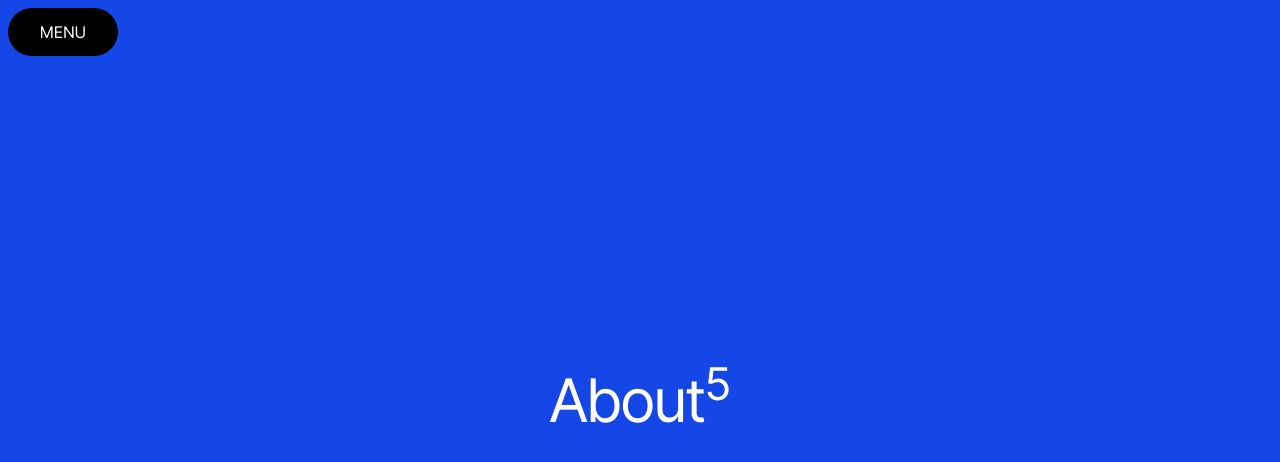
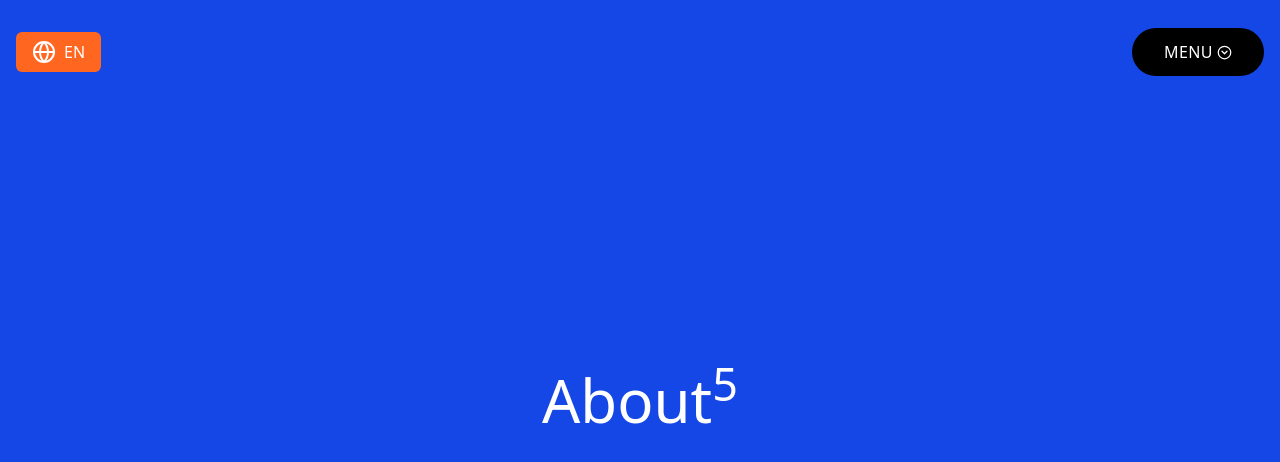
Before and after one commit to FarhanYousafzai0/MuhammadFarhan, a Next.js app: page /about in a window 1280 px wide. Shown: the top 462 px of the page. Built offline with nearby package versions, Linux system fonts and the light colour scheme.

Commit message:
Looks Amazing

```diff
--- a/app/components/Hero.jsx
+++ b/app/components/Hero.jsx
@@ -1,17 +1,33 @@
-import React from 'react'
+"use client";
+
+import React from "react";
 
 export const Hero = () => {
   return (
-    <>
+    <div className="w-screen h-screen flex items-center justify-center bg-[#B3B3B3]">
+      <div className="w-[70vw] h-[70vh] relative flex items-center justify-center">
+        {/* Heading */}
+        <h4 className="text-[14svw] -translate-x-1/2 -translate-y-1/2 absolute font-[500] top-20 left-1/2 text-nowrap -tracking-[2px] text-white uppercase">
+          We create
+        </h4>
 
-    <div className='w-screen h-screen  bg-[#B3B3B3]'>
-
-
-
-  \
+        {/* Video Box */}
+        <div className="w-[60%] h-[60%] rounded-md overflow-hidden shadow-lg relative">
+          <video
+            autoPlay
+            muted
+            loop
+            playsInline
+            className="w-full h-full object-cover"
+          >
+            <source
+              src="https://cdn.coverr.co/videos/coverr-gradient-background-1234/720p.mp4"
+              type="video/mp4"
+            />
+            Your browser does not support the video tag.
+          </video>
+        </div>
+      </div>
     </div>
-
-
-    </>
-  )
-}
+  );
+};
--- /dev/null
+++ b/app/components/Magnetic.jsx
@@ -0,0 +1,44 @@
+import React, { useRef } from "react";
+import { gsap } from "gsap";
+
+const Magnetic = ({ children, strength = 0.3, scale = 1.03 }) => {
+  const magneticRef = useRef(null);
+
+  const handleMouseMove = (e) => {
+    const { clientX, clientY } = e;
+    const { width, height, left, top } = magneticRef.current.getBoundingClientRect();
+    const x = (clientX - (left + width / 2)) * strength;
+    const y = (clientY - (top + height / 2)) * strength;
+
+    gsap.to(magneticRef.current, {
+      x,
+      y,
+      scale,
+      duration: 0.4,
+      ease: "power3.out",
+    });
+  };
+
+  const handleMouseLeave = () => {
+    gsap.to(magneticRef.current, {
+      x: 0,
+      y: 0,
+      scale: 1,
+      duration: 0.5,
+      ease: "power3.out",
+    });
+  };
+
+  return (
+    <div
+      ref={magneticRef}
+      className="inline-block will-change-transform"
+      onMouseMove={handleMouseMove}
+      onMouseLeave={handleMouseLeave}
+    >
+      {children}
+    </div>
+  );
+};
+
+export default Magnetic;
--- a/app/components/Nav.jsx
+++ b/app/components/Nav.jsx
@@ -3,116 +3,124 @@
 import React, { useState, useRef, useEffect } from "react";
 import Link from "next/link";
 import { gsap } from "gsap";
-import { ArrowUpRight, X } from "lucide-react";
+import { ArrowUpRight, CircleChevronDown, Globe, X } from "lucide-react";
 import { useGSAP } from "@gsap/react";
-import { navItems } from "../data";
+import Magnetic from "./Magnetic";
+
+const navData = {
+  en: [
+    { name: "About", link: "#about" },
+    { name: "Work", link: "#work" },
+    { name: "Let's Talk", link: "#contact" },
+  ],
+  ur: [
+    { name: "تعارف", link: "#about" },
+    { name: "کام", link: "#work" },
+    { name: "آئیے بات کریں", link: "#contact" },
+  ],
+};
 
 const Nav = () => {
+  const [isOpen, setIsOpen] = useState(false);
+  const [lang, setLang] = useState("en");
+  const ContainerRef = useRef(null);
+  const globeRef = useRef(null);
 
-const [isOpen, setIsOpen] = useState(false);
+  const navItems = navData[lang];
 
-const ContainerRef = useRef(null);
-
-
-
-useGSAP(()=>{
-const tl = gsap.timeline();
+  // GSAP timeline
+  useGSAP(() => {
+    const tl = gsap.timeline({ defaults: { ease: "power2.inOut" } });
     tl.to(ContainerRef.current, {
       height: isOpen ? "700px" : "0px",
       duration: 0.5,
-    ease: "power2.inOut",
-  })
-  .fromTo('links',{
-    y:100
-  },
-{y:0,duration:0.05,ease:"bounce"})
+    }).fromTo(
+      ".links",
+      { y: 100, opacity: 0 },
+      { y: 0, opacity: 1, stagger: 0.1, duration: 0.3 },
+      "-=0.4"
+    );
+  }, [isOpen]);
 
-
-
-
-
-},[isOpen])
-
-
-
-
-
-
-
-
+  // 🌐 Animate globe on language toggle
+  const toggleLanguage = () => {
+    gsap.fromTo(
+      globeRef.current,
+      { rotate: 0 },
+      { rotate: 360, duration: 0.6, ease: "power2.inOut" }
+    );
+    setLang((prev) => (prev === "en" ? "ur" : "en"));
+  };
 
   return (
     <>
-      <div ref={ContainerRef} className="bg-orange-700 overflow-hidden w-screen h-[0px]   fixed top-0 left-0 z-50">
+      {/* Overlay Menu */}
+      <div
+        ref={ContainerRef}
+        className="bg-[#FF6620] overflow-hidden w-screen h-[0px] fixed top-0 left-0 z-50"
+      >
         {/* Close Menu */}
-
-
-
-
-
-<div onClick={()=>setIsOpen(false)} className="  bg-yellow-100 absolute top-[15px] right-[15px] cursor-pointer w-[50px] h-[50px] rounded-full flex items-center justify-center">
+        <div
+          onClick={() => setIsOpen(false)}
+          className="bg-yellow-100 absolute top-[15px] right-[15px] cursor-pointer w-[50px] h-[50px] rounded-full flex items-center justify-center"
+        >
           <X className="text-orange-700" />
         </div>
 
-
-
-
-
-
-
-       {/*  */}
-
-
-<div className="flex flex-col  md:items-start  px-5  " >
-
-{navItems.map((item,index)=>(
-
-<Link onClick={()=>setIsOpen(!isOpen)} href={item?.link}><span key={index} className="text-yellow-100 links md:text-[7vw] text-[11vw] uppercase hover:text-white   cursor-pointer duration-500 transition-all  font-heading -leading-[1px] -tracking-[1px] ">{item?.name}</span>
+        {/* Nav Links */}
+        <div className="flex flex-col md:items-start px-5 mt-16">
+          {navItems.map((item, index) => (
+            <Link href={item.link} key={index} onClick={() => setIsOpen(false)}>
+              <span className="text-yellow-100 links md:text-[7vw] text-[11vw] uppercase hover:text-white cursor-pointer transition-all font-heading leading-none tracking-tight">
+                {item.name}
+              </span>
             </Link>
-
           ))}
-
         </div>
 
+        {/* Bottom CTA */}
+        <div className="flex md:flex-row md:gap-0 gap-5 flex-col md:items-center px-5 justify-between mt-10">
+          <span className="text-[8vw] md:text-6xl text-white uppercase flex items-center">
+            {lang === "en" ? "Let's Create" : "چلو بنائیں"} <ArrowUpRight size={70} />
+          </span>
 
-
-<div className="flex md:flex-row md:gap-0 gap-5 flex-col md:items-center px-5 justify-between mt-10">
-
-<span className="text-[8vw] md:text-6xl text-[
-#999999]  uppercase flex items-center ">Let's Create<ArrowUpRight size={70}/></span>
-<hr className="text-white" />
-<div className="flex items-center gap-3 ">
-
-<Link href={``}><p className="text-[7vw] md:text-2xl uppercase font-light text-yellow-100 flex items-center gap-2 ">GITHUB <ArrowUpRight size={40}/></p></Link>
-<Link href={``}><p className="text-[7vw] uppercase md:text-2xl text-yellow-100 flex items-center gap-2 ">Linkedin <ArrowUpRight size={40}/></p></Link>
-
+          <div className="flex items-center gap-3">
+            <Link href="#">
+              <p className="text-[7vw] md:text-2xl uppercase font-light text-yellow-100 flex items-center gap-2">
+                GITHUB <ArrowUpRight size={40} />
+              </p>
+            </Link>
+            <Link href="#">
+              <p className="text-[7vw] uppercase md:text-2xl text-yellow-100 flex items-center gap-2">
+                LinkedIn <ArrowUpRight size={40} />
+              </p>
+            </Link>
+          </div>
+        </div>
       </div>
 
+      {/* Top Navbar */}
+      <div className="flex items-center fixed top-5 left-0 w-full  justify-between px-4 py-2">
+        {/* Language Toggle */}
+        <div
+          className="flex items-center bg-[#FF6620] px-4 py-2 rounded-md hover:bg-black gap-2 cursor-pointer transition-colors duration-300"
+          onClick={toggleLanguage}
+        >
+          <Globe ref={globeRef} className="text-white" />
+          <p className="text-white font-medium">{lang.toUpperCase()}</p>
         </div>
 
+        {/* Menu Button */}
+       <Magnetic> <span
+          onClick={() => setIsOpen(!isOpen)}
+          className="group relative bg-black group  cursor-pointer overflow-hidden text-white uppercase tracking-wide transition-all duration-300 ease-in-out px-8 py-3 rounded-full flex items-center gap-1"
+        >
 
+          Menu
+          <CircleChevronDown size={15}/>
 
+        </span></Magnetic>
       </div>
-
-
-
-{/* Nagation-bar */}
-<div className="flex items-center fixed top-0 left-0 justify-between p-2 ">
-
-
-<span
-  onClick={() => setIsOpen(!isOpen)}
-  className="hover:bg-orange-700 bg-black cursor-pointer text-white uppercase tracking-wide transition-all duration-300 ease-in-out px-8 py-3 rounded-full flex items-center justify-center"
->
-  Menu
-</span>
-
-
-
-</div>
-
-
-
     </>
   );
 };
--- a/app/globals.css
+++ b/app/globals.css
@@ -2,15 +2,16 @@
 
 /* Light theme colors */
 :root {
-  --font-sans: var(--font-inter-tight);     /* Body font */
-  --font-heading: var(--font-unbounded);    /* Heading font */
+  --font-body: var(--font-clash-display);
 }
 
+/* Apply to Entire Site */
 body {
-  font-family: var(--font-sans), Arial, sans-serif;
+  font-family: var(--font-body), Arial, sans-serif;
   overflow-x: hidden;
 }
 
+/* Optional: Override heading tags for extra control */
 h1, h2, h3, h4, h5, h6 {
-  font-family: var(--font-heading), serif;
+  font-family: var(--font-body), serif;
 }
--- /dev/null
+++ b/next-i18next.config.js
@@ -0,0 +1,7 @@
+module.exports = {
+    i18n: {
+      defaultLocale: 'en',
+      locales: ['en', 'ur'],
+      localeDetection: true,
+    },
+  };
--- a/package.json
+++ b/package.json
@@ -12,11 +12,14 @@
     "@gsap/react": "^2.1.2",
     "framer-motion": "^12.23.0",
     "gsap": "^3.13.0",
+    "i18next": "^25.3.0",
     "lenis": "^1.3.4",
     "lucide-react": "^0.525.0",
     "next": "15.3.4",
+    "next-i18next": "^15.4.2",
     "react": "^19.0.0",
-    "react-dom": "^19.0.0"
+    "react-dom": "^19.0.0",
+    "react-i18next": "^15.6.0"
   },
   "devDependencies": {
     "@tailwindcss/postcss": "^4",
--- a/tailwind.config.js
+++ b/tailwind.config.js
@@ -7,7 +7,7 @@ module.exports = {
   theme: {
     extend: {
       fontFamily: {
-        sans: ['var(--font-inter-tight)', 'sans-serif'], // ✅ Use this everywhere
+        body: ['var(--font-body)'],
       },
     },
   },
```
Also changed, not shown: 1 other file (tests, documents, lock files or other folders). Lines whose indentation alone changed are shown as unchanged.
